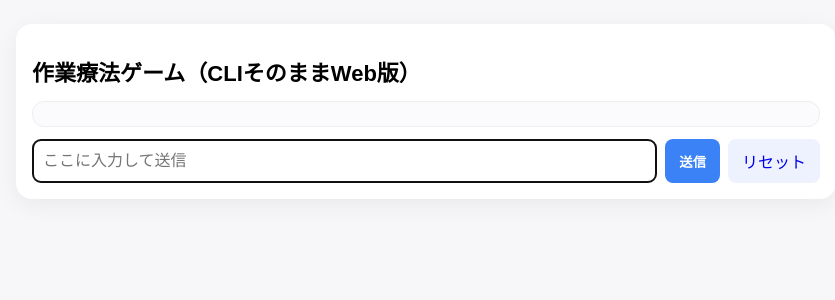
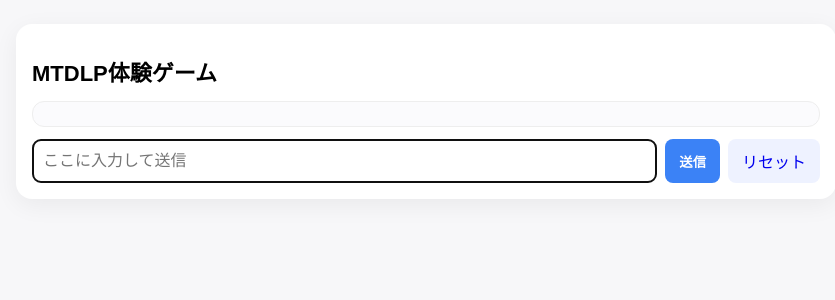
Before and after one commit to daisuken0211-dotcom/MTDLP-Game, a Flask app: template templates/index.html in a window 1280 px wide. Shown: the top 300 px of the page, without its empty margins (214-1049 px from the left). Run offline with Flask 3, Linux system fonts and the light colour scheme; the template is opened without the code that fills it, so the values that code supplies are empty.

Commit message:
index.html

```diff
--- a/templates/index.html
+++ b/templates/index.html
@@ -1,7 +1,7 @@
 {% extends "base.html" %}
 {% block content %}
 <div class="container">
-  <h1>作業療法ゲーム（CLIそのままWeb版）</h1>
+  <h1>MTDLP体験ゲーム</h1>
   <div class="chat">
     {% for m in history %}
       <div class="msg {{ m.role }}"><pre>{{ m.text }}</pre></div>
```
